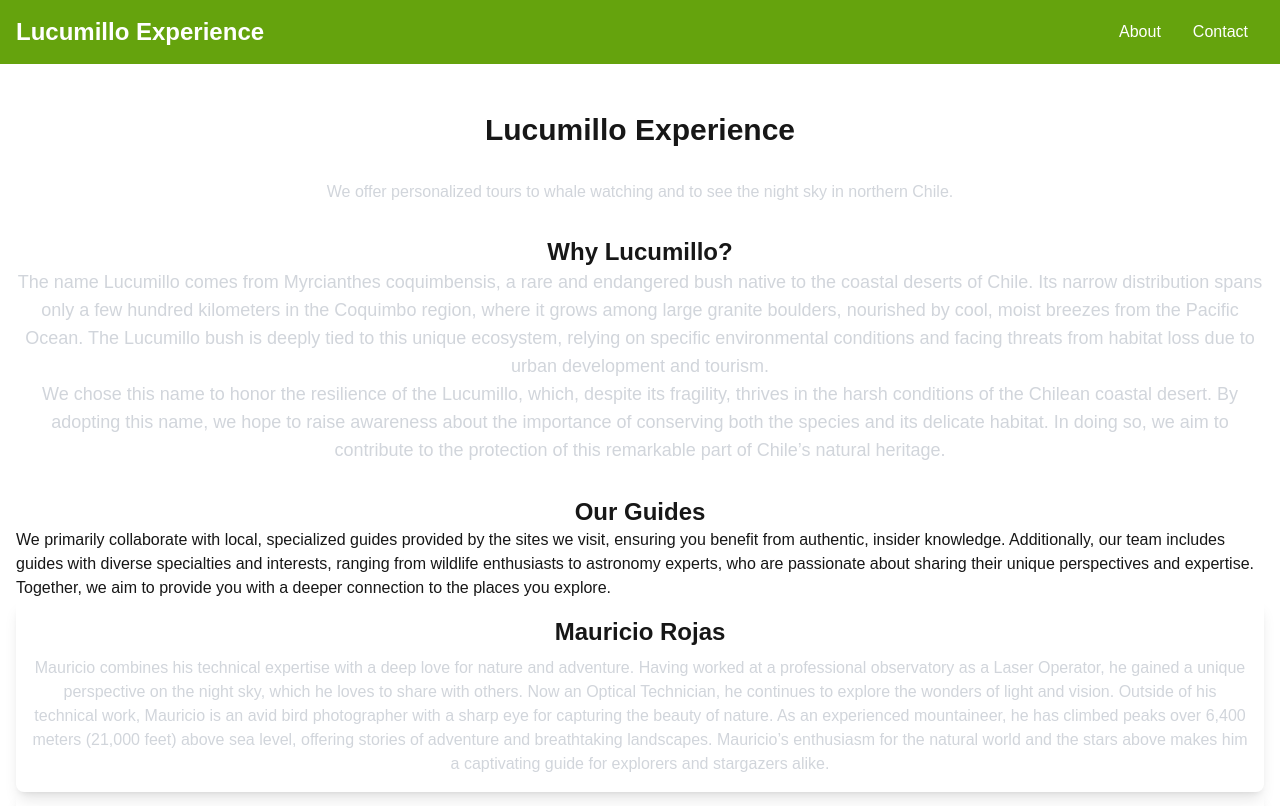
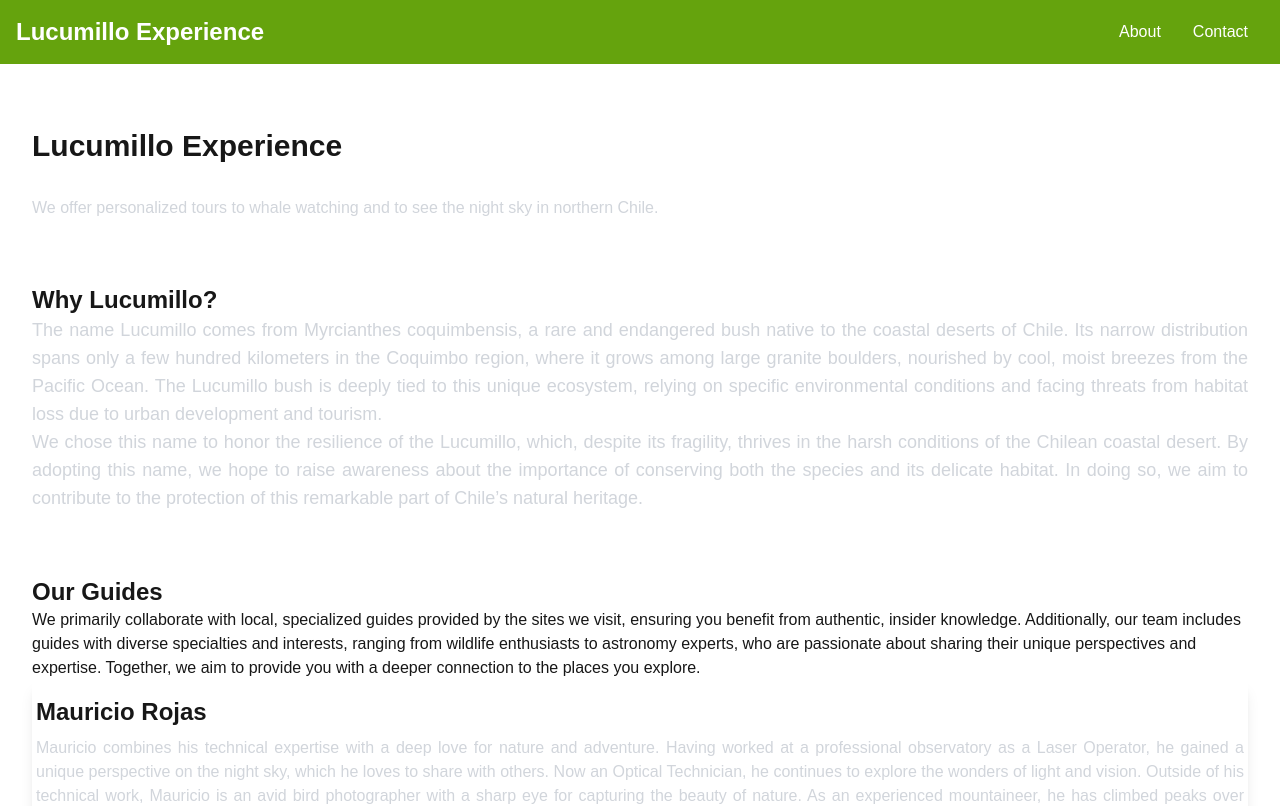
Before and after one commit to simontorres/lucumillo-experience, a Next.js app: page /about in a window 1280 px wide. Shown: the top 806 px of the page. Built offline with nearby package versions, Linux system fonts and the light colour scheme.

Commit message:
Improve formatting

```diff
--- a/app/about/page.tsx
+++ b/app/about/page.tsx
@@ -9,15 +9,18 @@ const About = () => {
 
 
       <main className="flex-grow container mx-auto p-4">
-        <h1 className="text-center text-3xl font-bold my-8">
-          Lucumillo Experience
-        </h1>
-        <p className="text-center text-gray-300 mb-8">
-          We offer personalized tours to whale watching and to see the night sky in northern Chile.
-        </p>
-        <div className='mb-8'>
-          <h2 className='text-center text-2xl font-bold'>Why Lucumillo?</h2>
-          <p className='text-center text-lg text-gray-300'>
+        <div className='p-4'>
+          <h1 className="text-justify text-3xl font-bold my-8">
+            Lucumillo Experience
+          </h1>
+          <p className="text-justify text-gray-300 mb-8">
+            We offer personalized tours to whale watching and to see the night sky in northern Chile.
+          </p>
+        </div>
+
+        <div className='mb-8 p-4'>
+          <h2 className='text-justify text-2xl font-bold'>Why Lucumillo?</h2>
+          <p className='text-justify text-lg text-gray-300'>
             The name Lucumillo comes from Myrcianthes coquimbensis, a rare and endangered
             bush native to the coastal deserts of Chile. Its narrow distribution spans
             only a few hundred kilometers in the Coquimbo region, where it grows among
@@ -26,7 +29,7 @@ const About = () => {
             relying on specific environmental conditions and facing threats from
             habitat loss due to urban development and tourism.
           </p>
-          <p className='text-center text-lg text-gray-300'>
+          <p className='text-justify text-lg text-gray-300'>
             We chose this name to honor the resilience of the Lucumillo, which,
             despite its fragility, thrives in the harsh conditions of the Chilean coastal desert.
             By adopting this name, we hope to raise awareness about the importance of
@@ -37,8 +40,8 @@ const About = () => {
 
         {/* OUR GUIDES */}
 
-        <div className='mb-8'>
-          <h2 className='text-center text-2xl font-bold'>Our Guides</h2>
+        <div className='mb-8 p-4'>
+          <h2 className='text-justify text-2xl font-bold'>Our Guides</h2>
           <p>We primarily collaborate with local, specialized guides provided by
             the sites we visit, ensuring you benefit from authentic, insider
             knowledge. Additionally, our team includes guides with diverse
@@ -50,9 +53,9 @@ const About = () => {
           {
             guides.map(guide => (
               <div key={guide.id} className='rounded-lg shadow-lg overflow-hidden'>
-                <div className="p-4">
-                  <h2 className="text-center text-2xl font-bold mb-2">{guide.name}</h2>
-                  <p className="text-center text-gray-300">{guide.bio}</p>
+                <div className="px-1 py-4">
+                  <h2 className="text-justify text-2xl font-bold mb-2">{guide.name}</h2>
+                  <p className="text-justify text-gray-300">{guide.bio}</p>
                 </div>
               </div>
             ))
```
